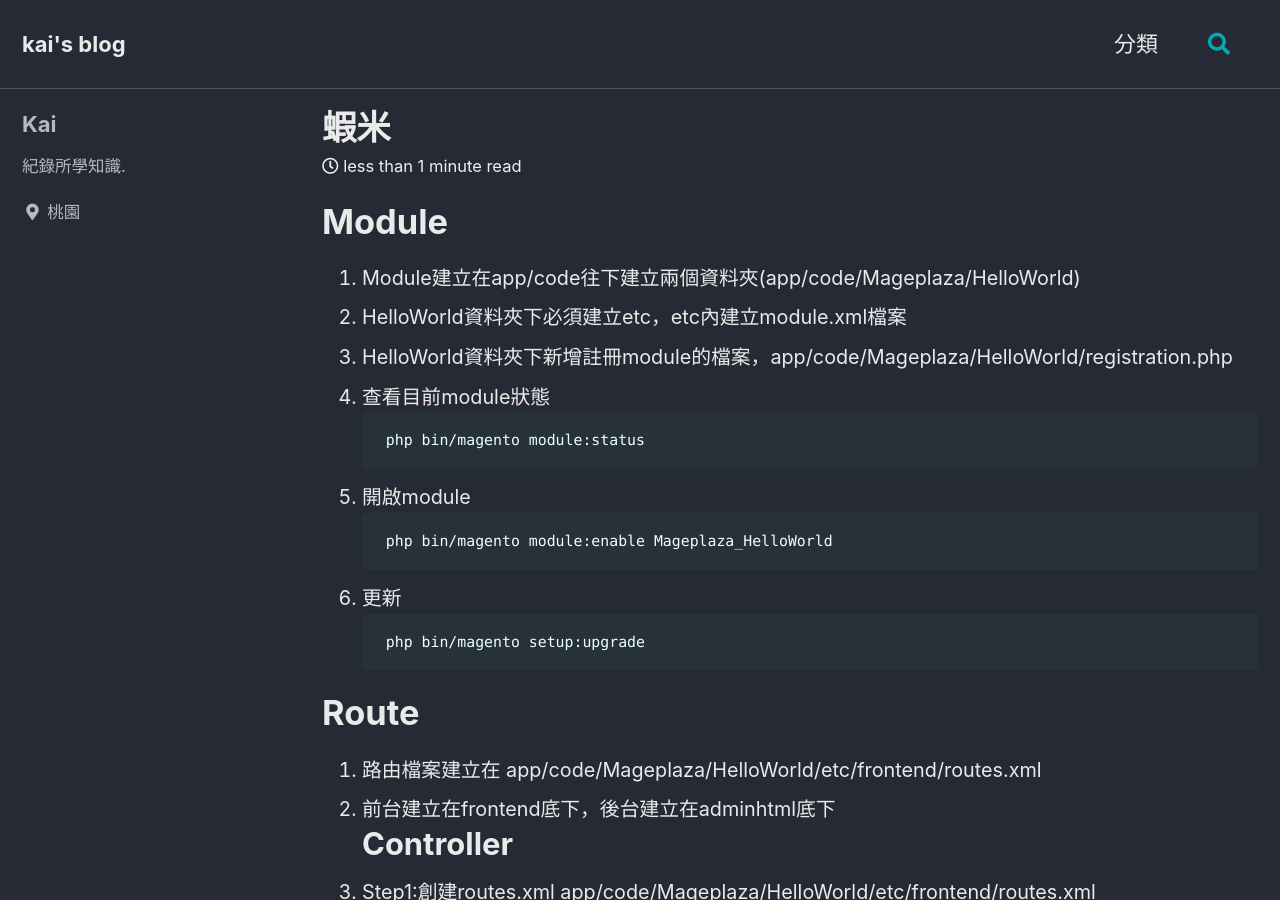
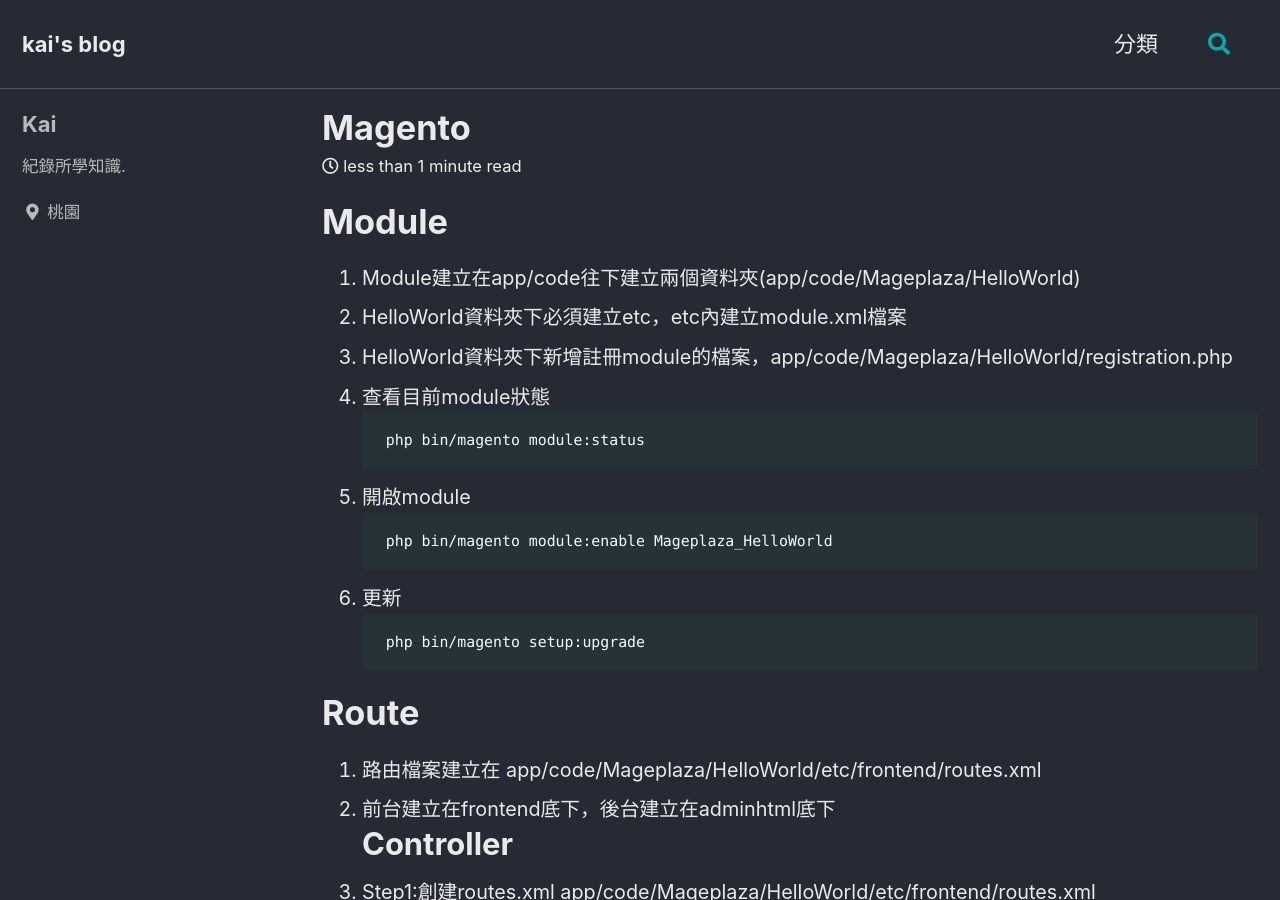
Before and after one commit to kai21927/kai21927.github.io, a Jekyll site: the page built from _posts/2023-03-23-magento.md, in a window 1280 px wide and 900 px high. Built offline with Jekyll 4.4.1, drawn with Linux system fonts in a browser that asks for light colours; cached includes are drawn as plain includes.

Commit message:
fix_title

```diff
--- a/_posts/2023-03-23-magento.md
+++ b/_posts/2023-03-23-magento.md
@@ -1,5 +1,5 @@
 ---
-title: 蝦米
+title: Magento
 categories: markdown
 type: single
 ---
```
